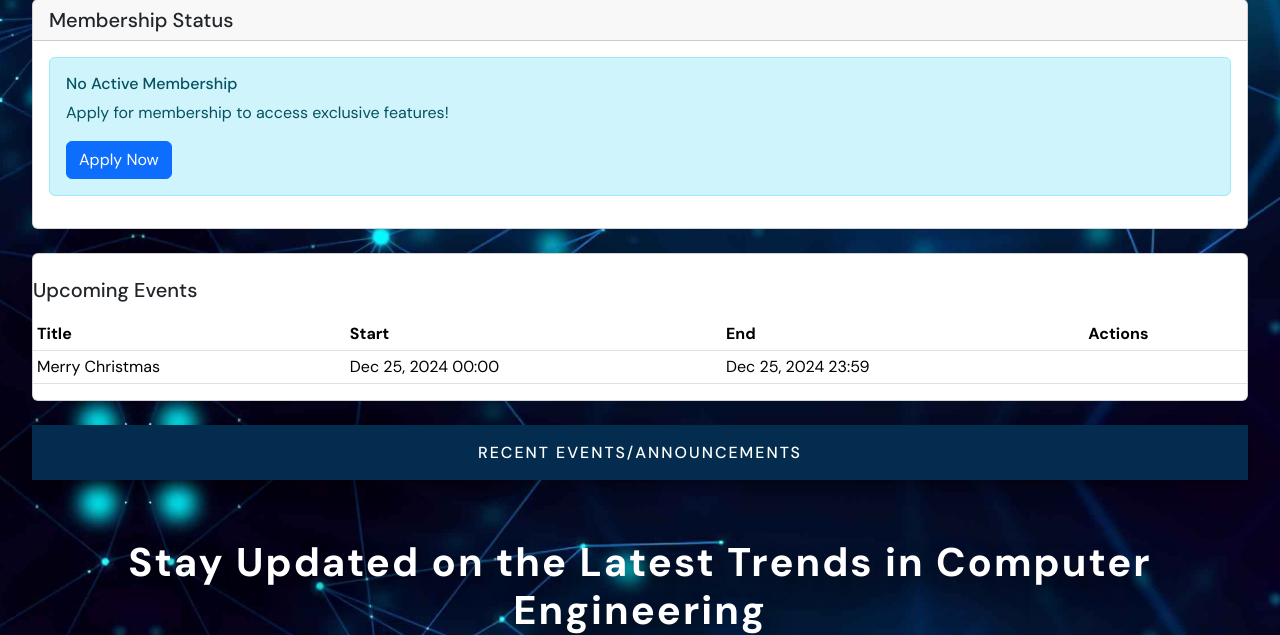
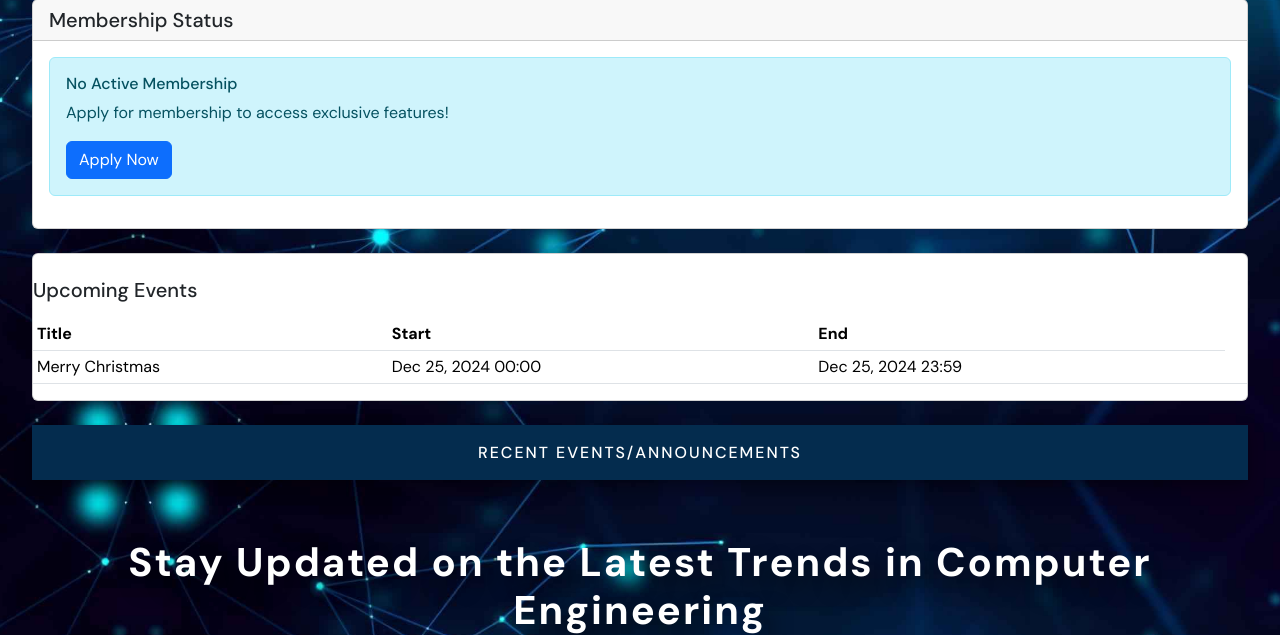
Before and after one commit to ZenDridge/DjangoProject, a Django app: page /usr/ in a window 1280 px wide. Shown: the part 320-955 px from the top of the page. Run offline with Django 5.2, Linux system fonts and the light colour scheme; a user stored in the database is signed in; data comes from the database, SQL or seed files in the repository.

Commit message:
Update usr.html

```diff
--- a/myapp/templates/usr.html
+++ b/myapp/templates/usr.html
@@ -65,7 +65,6 @@
                     <th>Title</th>
                     <th>Start</th>
                     <th>End</th>
-                    <th>Actions</th>
                 </tr>
             </thead>
             <tbody>
```
